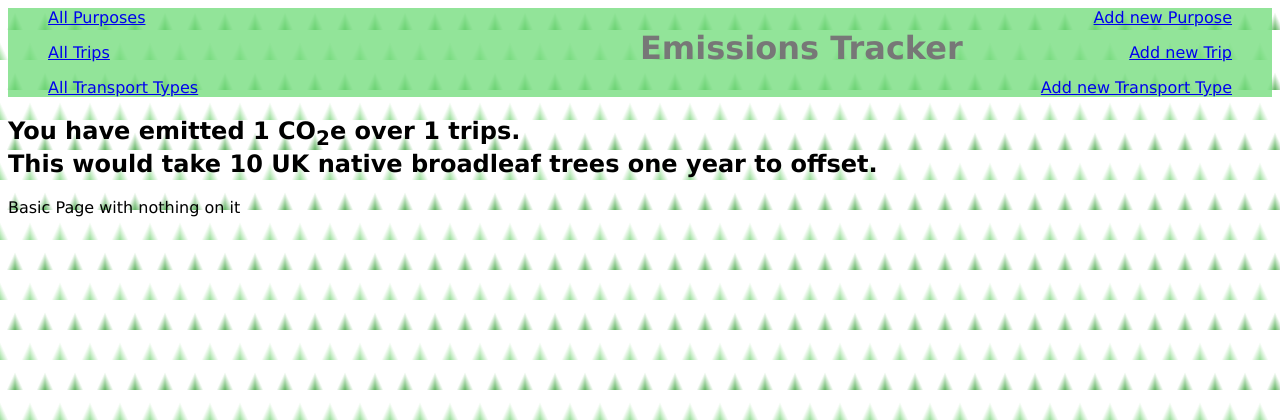
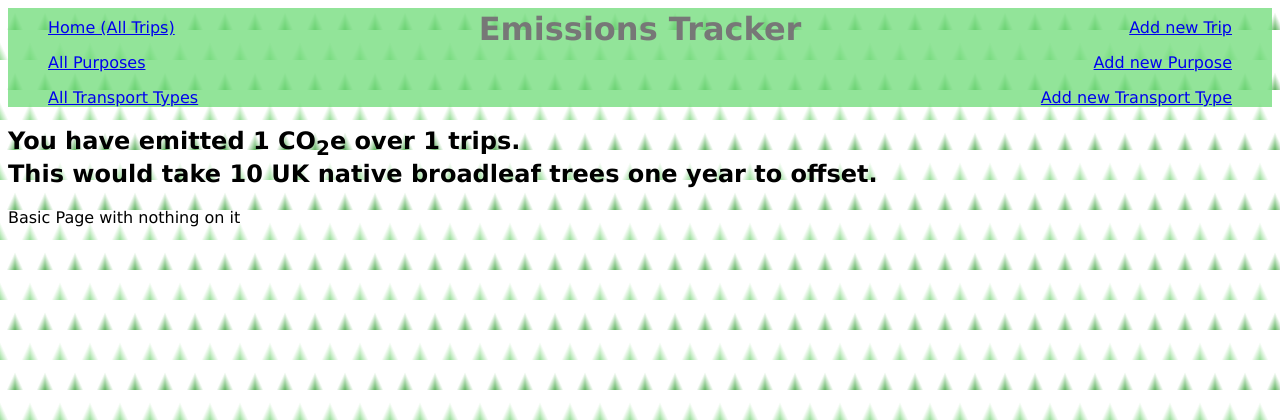
Before and after one commit to DSoutter/carbon_tracker_python_project, a Flask app: template project_files/templates/index.html in a window 1280 px wide. Shown: the top 420 px of the page. Run offline with Flask 2, Linux system fonts and the light colour scheme; the template is opened without the code that fills it: most values are stand-ins (such as "Sample title", 1, 10 or a date in 2020).

Commit message:
flex working better

```diff
--- a/project_files/static/style.css
+++ b/project_files/static/style.css
@@ -33,6 +33,7 @@ body > header {
 body > header > h1 {
     position: absolute;
     left: 50%;
+    transform: translate(-50%, -50%);
 }
 body > header > ul{
     display: flex ;
@@ -40,28 +41,28 @@ body > header > ul{
     list-style-type: none;
     padding-right: 40px;
 }
-
+.menu {
+    padding-top: 10px;
+}
 .trips_flex {
     display: flex;
     /* flex-wrap: wrap; */
     flex-direction: row;
     align-items: center;
-    justify-content: space-between;
+    justify-content: space-around;
     /* width: 50%; */
     height: 300px;
     padding: 10px;
     border: 10px;
-    /* margin-left: 10%;
-    margin-right: 10%; */
+    flex-wrap: wrap;
+
+    margin-left: 10%;
+    margin-right: 10%;
 }
 
 .trips_flex >* {
-    flex-wrap: wrap;
     background-color: rgba(110, 219, 119, 0.75) ;
-
-    /* flex: 1 1 60px */
 }
-
 
 #footer {
     position: fixed;
--- a/project_files/templates/base.html
+++ b/project_files/templates/base.html
@@ -11,12 +11,13 @@
     <header>
         <h1>Emissions Tracker</h1>
         <ul class=menu>
+            <li><a href="/trips">Home (All Trips)</a></li>
+            <li><a href="/trips/new">Add new Trip</a></li>
+
+        </ul>
+        <ul>
             <li><a href="/purposes">All Purposes</a></li>
             <li><a href="/purposes/new">Add new Purpose</a></li>
-        </ul>
-        <ul>
-            <li><a href="/trips">All Trips</a></li>
-            <li><a href="/trips/new">Add new Trip</a></li>
         </ul>
         <ul>
             <li><a href="/transport_types">All Transport Types</a></li>
```
